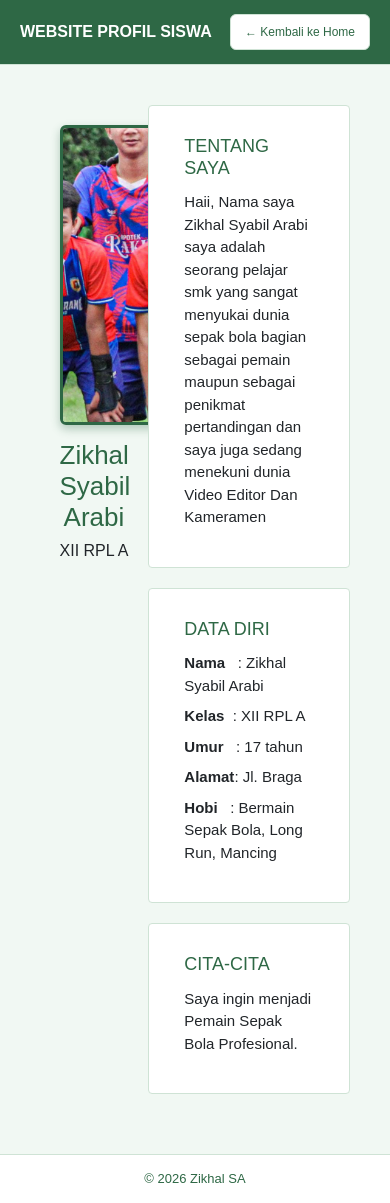
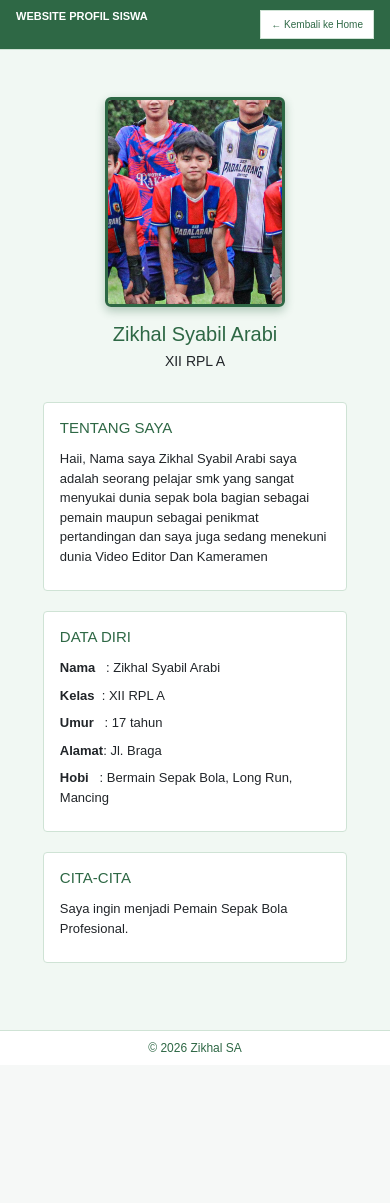
Before and after one commit to Magang-SMKN-4-Padalarang/internship-fundamental, a PHP site: page /Zikhal/zikhal.html in a window 390 px wide. After the commit the page ends 1052 px from the top, so only its background shows below. Run offline with PHP 8.4, Linux system fonts and the light colour scheme.

Commit message:
Add Responsive

```diff
--- a/Zikhal/style.css
+++ b/Zikhal/style.css
@@ -16,7 +16,7 @@ body {
 
 .header {
   width: 100%;
-	height:65px;
+  height: 50px;
   border-bottom: 1px solid #cfe3d5;
   background-color: #2e6845;
   display: flex;
@@ -27,7 +27,7 @@ body {
 }
 
 .header h2 {
-	font-size: 16px;
+  font-size: 13px;
   font-weight: bold;
   margin: 0;
   color: white;
@@ -122,10 +122,10 @@ button {
   background-color: white;
   color: #2e6845;
   border: 1px solid #cfe3d5;
-    padding: 8px 14px;
-    border-radius: 6px;
+  padding: 4px 9px;
+  border-radius: 0;
   cursor: pointer;
-    font-size: 12px;
+  font-size: 9px;
 }
 
 .tombol-kembali:hover {
@@ -135,8 +135,8 @@ button {
 .footer {
   border-top: 1px solid #cfe3d5;
   text-align: center;
-	padding: 14px;
-	font-size: 13px;
+  padding: 8px;
+  font-size: 12px;
   background-color: white;
   color: #2e6845;
 }
@@ -158,3 +158,101 @@ button {
   max-height: 85%;
   border: 3px solid white;
 }
+
+@media (max-width: 1024px) {
+  .halaman-profil {
+    width: 94%;
+  }
+
+  .kotak {
+    padding: 24px 26px;
+  }
+}
+
+@media (max-width: 768px) {
+  .profil {
+    flex-direction: column;
+    align-items: center;
+  }
+
+  .profil-kiri,
+  .profil-kanan {
+    width: 100%;
+    padding: 15px;
+  }
+
+  .profil-kiri img {
+    width: 220px;
+    height: 260px;
+  }
+
+  .header {
+    padding: 0 16px;
+    height: auto;
+    flex-wrap: wrap;
+    gap: 10px;
+    padding-top: 10px;
+    padding-bottom: 10px;
+  }
+
+  .header h2 {
+    font-size: 12px;
+  }
+
+  .kotak {
+    padding: 20px;
+  }
+
+  .kotak h3 {
+    font-size: 16px;
+  }
+
+  .kotak p {
+    font-size: 14px;
+  }
+}
+
+@media (max-width: 480px) {
+  .halaman-profil {
+    width: 96%;
+    margin: 12px auto;
+  }
+
+  .profil-kiri img {
+    width: 180px;
+    height: 210px;
+  }
+
+  .profil-kiri h2 {
+    font-size: 20px;
+  }
+
+  .profil-kiri p {
+    font-size: 14px;
+  }
+
+  .header {
+    align-items: flex-start;
+  }
+
+  .header h2 {
+    font-size: 11px;
+  }
+
+  .tombol-kembali {
+    font-size: 10px;
+    padding: 6px 10px;
+  }
+
+  .kotak {
+    padding: 16px;
+  }
+
+  .kotak h3 {
+    font-size: 15px;
+  }
+
+  .kotak p {
+    font-size: 13px;
+  }
+}
```
Lines whose indentation alone changed are shown as unchanged.
